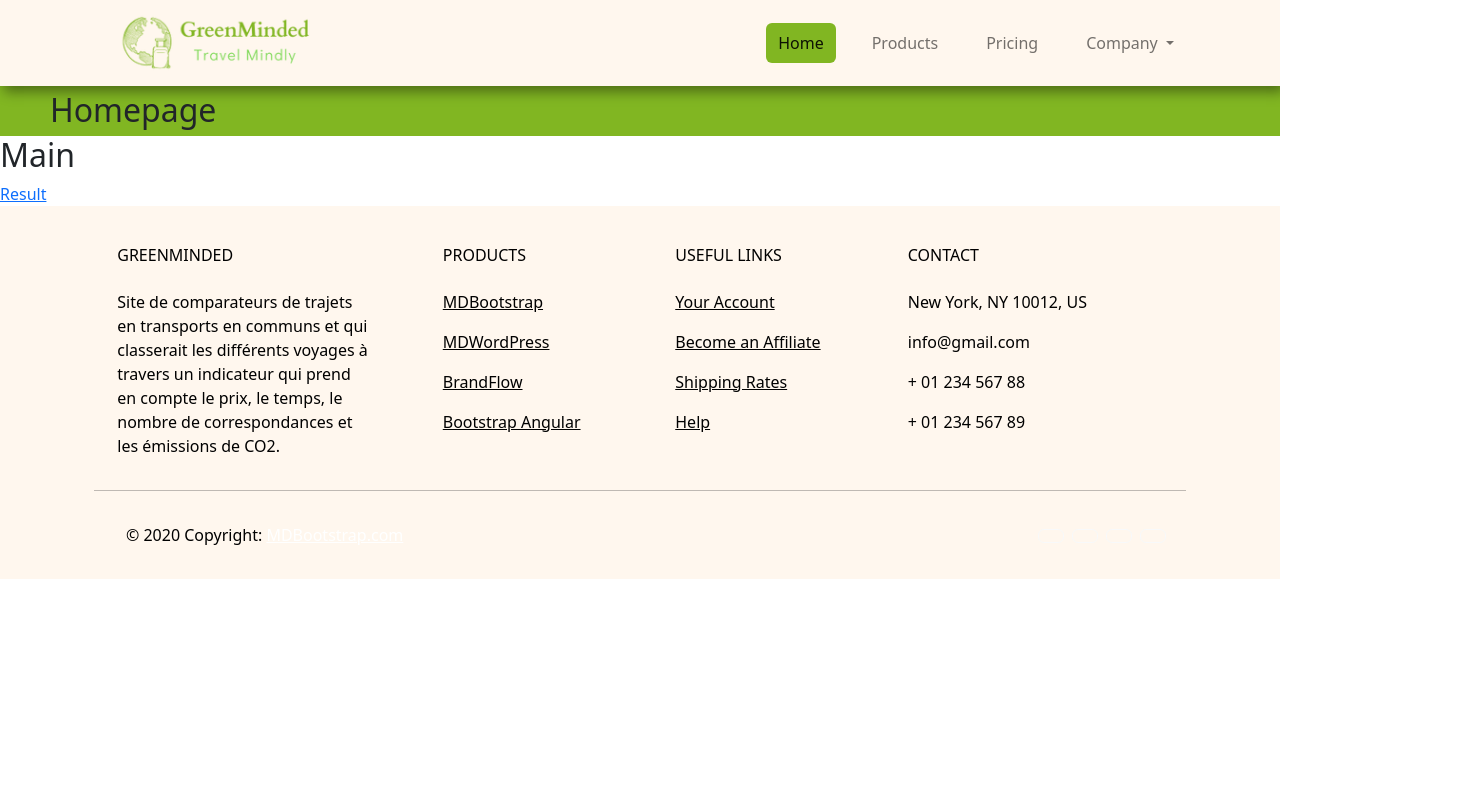
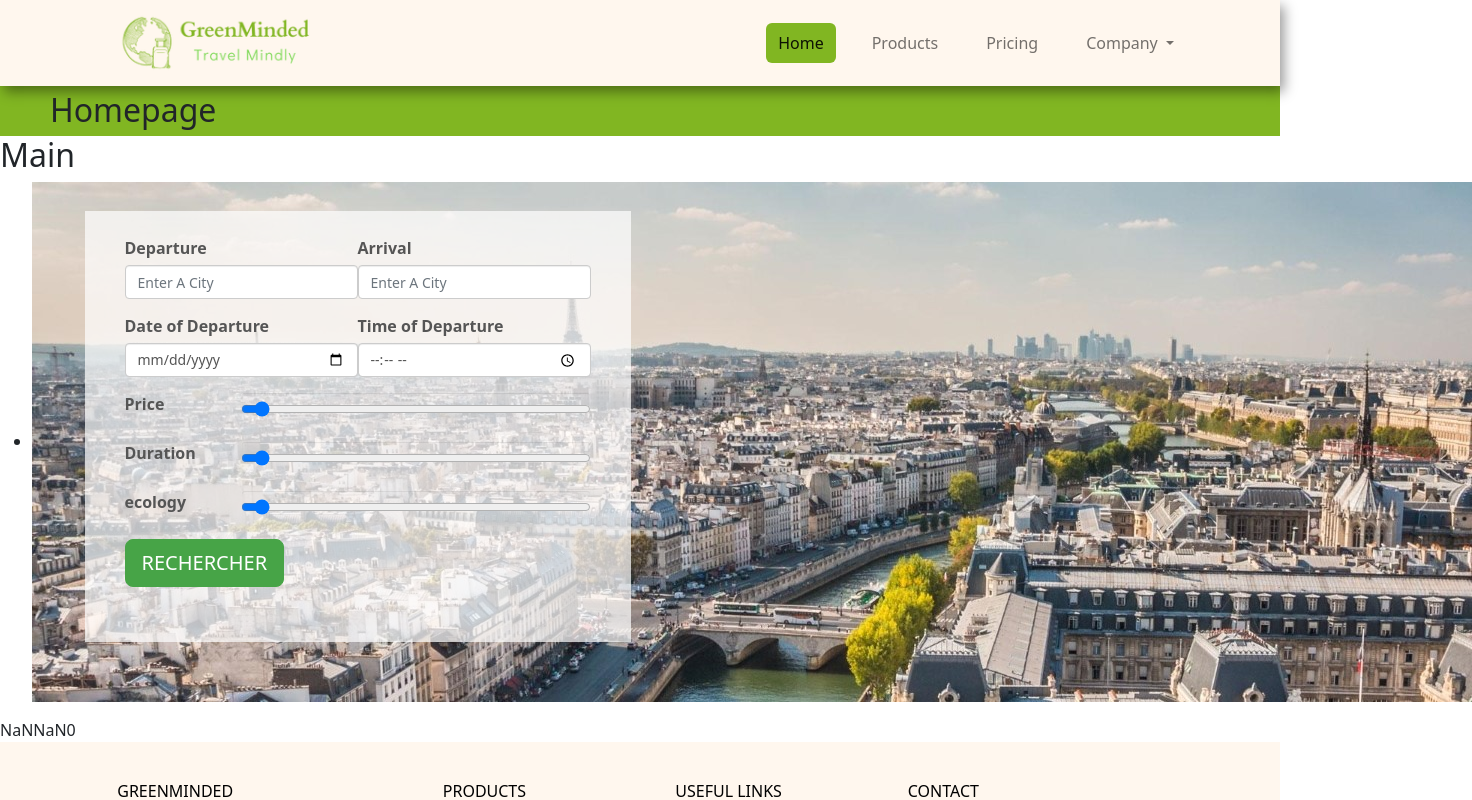
Before and after one commit to cchazalet/cchazalet.github.io, a Vue app in the folder greenminded/: page /#/ in a window 1280 px wide. Shown: the top 800 px of the page, 1472 px wide, since content can reach past the window. Built offline with nearby package versions, Linux system fonts and the light colour scheme.

Commit message:
mainpage search finished

```diff
--- a/greenminded/src/components/Footer.vue
+++ b/greenminded/src/components/Footer.vue
@@ -142,4 +142,3 @@ export default {
   name: "MyFooter",
 };
 </script>
-esult
--- a/greenminded/src/components/Main.vue
+++ b/greenminded/src/components/Main.vue
@@ -4,31 +4,29 @@
         Homepage
       </LocationElement>
       <h2>Main</h2>
+      <SearchElement></SearchElement>
       <div>
-        <router-view></router-view>
-        <router-link to='/result'>Result</router-link>
+        <!-- <router-view></router-view>
+        <router-link to="{path:'/result', push:{key:'value'}}">Result</router-link> -->
+        <!-- <button @click="searchIte()">CHERCHER</button> -->
       </div>
     </div>
   </template>
 
   <script>
   import LocationElement from './Location.vue'
-  import API from "../plugins/axiosInstance"
+  import SearchElement from './main_components/Search.vue'
+  //import API from "../plugins/axiosInstance"
 
   export default {
     name: 'MainPage',
     components: {
       LocationElement,
+      SearchElement,
+
     },
     methods:{
-      getData: function(){
-        API({
-          url:'/test',
-          method:'post'
-        }).then((res)=>{
-          return res
-        })
-      }
+
     }
   }
   </script>
--- a/greenminded/src/components/Result.vue
+++ b/greenminded/src/components/Result.vue
@@ -6,6 +6,7 @@
       <SearchCriteriaElement></SearchCriteriaElement>
       <ResultListElement>
       </ResultListElement>
+      {{searchCriteria}}
     </div>
   </template>
 
@@ -13,13 +14,42 @@
   import LocationElement from './Location.vue';
   import SearchCriteriaElement from './result_components/SearchCriteria.vue'
   import ResultListElement from './result_components/ResultList.vue';
+  import API from '../plugins/axiosInstance'
 
   export default {
     name: 'ResultPage',
+    data(){
+      return {
+        searchCriteria: this.$route.query,
+
+      }
+    },
     components: {
       LocationElement,
       SearchCriteriaElement,
       ResultListElement
+    },
+    mounted(){
+      API({
+        url:'/journey/getJourneyInfo',
+        method:'post',
+        data: {
+          'date': this.searchCriteria.date,
+          'destination': this.searchCriteria.destination,
+          'hour': this.searchCriteria.hour,
+          'source': this.searchCriteria.source,
+        }
+      }).then((res)=>{
+        if (res.ok){
+          this.data = res.data
+        }else{
+          console.log('ERROR!')
+        }
+        return res
+      })
+    },
+    methods:{
+
     }
   }
   </script>
--- /dev/null
+++ b/greenminded/src/components/main_components/Search.vue
@@ -0,0 +1,243 @@
+<template>
+    <div id="featured">
+        <!-- Departure: <input name="departure">
+        Destination: <input name="destination">
+        Date: <input type="date" name="date">
+        Time: <input type="time" name="time">
+        <button>CHERCHER</button> -->
+        <div id="main-slider" class="flexslider">
+            <div class="flex-caption">
+                <div class="container">
+                    <div class="row">
+                        <div class="col-md-6 col-sm-12">
+                            <!--Search Component-->
+                            <div class="quick-search">
+                                <div class = "row">
+                                    <form role="form">
+                                        <div class="col-md-6 col-sm-6 col-xs-6">
+                                            <div class="form-group">
+                                                <label for="status">Departure</label>
+                                                <input type="text" placeholder="Enter A City" v-model="departure" class="form-control">
+                                            </div>
+                                        </div>
+                                        <div class="col-md-6 col-sm-6 col-xs-6">
+                                            <div class="form-group">
+                                                <label for="status">Arrival</label>
+                                                <input type="text" placeholder="Enter A City" v-model="arrival" class="form-control">
+                                            </div>
+                                        </div>
+                                        <div class="col-md-6 col-sm-6 col-xs-6">
+                                            <div class="form-group">
+                                                <label for="status">Date of Departure</label>
+                                                <input type="date" v-model="date" class="form-control">
+                                            </div>
+                                        </div>
+                                        <div class="col-md-6 col-sm-6 col-xs-6">
+                                            <div class="form-group">
+                                                <label for="status">Time of Departure</label>
+                                                <input type="time" v-model="time" class="form-control">
+                                            </div>
+                                        </div>
+
+                                        <div class="col-md-3 col-sm-3 col-xs-3">
+                                            <div class="form-group">
+                                                <label for="status">Price</label>
+                                            </div>
+                                        </div>
+                                        <div class="col-md-9 col-sm-9 col-xs-9">
+                                            <div class="form-group">
+                                                <input type="range" min="0" max="10" v-model="price" class="form-control">
+                                            </div>
+                                        </div>
+
+                                        <div class="col-md-3 col-sm-3 col-xs-3">
+                                            <div class="form-group">
+                                                <label for="status">Duration</label>
+                                            </div>
+                                        </div>
+                                        <div class="col-md-9 col-sm-9 col-xs-9">
+                                            <div class="form-group">
+                                                <input type="range" min="0" max="10" v-model="duration" class="form-control">
+                                            </div>
+                                        </div>
+
+                                        <div class="col-md-3 col-sm-3 col-xs-3">
+                                            <div class="form-group">
+                                                <label for="status">ecology</label>
+                                            </div>
+                                        </div>
+                                        <div class="col-md-9 col-sm-9 col-xs-9">
+                                            <div class="form-group">
+                                                <input type="range" min="0" max="10" v-model="ecology" class="form-control">
+                                            </div>
+                                        </div>
+
+                                        <div class="col-md-12 col-cm-12">
+                                            <input name="submit" value="RECHERCHER" class="btn btn-success
+                                                            btn-lg btn-block" type="submit" @click="searchIte()">
+                                        </div>
+                                    </form>
+                                </div>
+                            </div>
+                        </div>
+                    </div>
+                </div>
+
+            </div>
+            <ul class="slides">
+                <li>
+                    <img src="../../../img/slides/1.jpg" alt=""/>
+                </li>
+                <!-- <li>
+                    <img src="../../../img/slides/2.jpg" alt=""/>
+                </li>
+                <li>
+                    <img src="../../../img/slides/3.jpg" alt=""/>
+                </li> -->
+            </ul>
+
+        </div>
+    </div>
+    <div>
+        {{departure}}{{time}}{{date}}{{price}}
+    </div>
+</template>
+
+<script>
+    export default{
+        name: 'SearchElement',
+        data(){
+            return{
+                departure: '',
+                arrival: '',
+                date: NaN,
+                time: NaN,
+                price: 0,
+                duration: 0,
+                ecology: 0,
+            }
+        },
+        methods:{
+            searchIte(){
+                this.$router.push({
+                    name: 'result',
+                    query: {
+                        'source': this.departure,
+                        'destination': this.arrival,
+                        'hour': this.time,
+                        'date': this.date,
+                        'price': this.price,
+                        'duration': this.duration,
+                        'ecology': this.ecology,
+                    }
+                })
+            },
+        }
+    }
+
+</script>
+
+<style scoped>
+    #featured{
+        width: 100%;
+        background:#000;
+        position:relative;
+        margin:0;
+        padding:0;
+    }
+
+    .flexslider {
+        padding:0;
+        background: #fff;
+        position: relative;
+        zoom: 1;
+    }
+    .flex-caption {zoom: 1;
+    bottom: 35px; background-color: transparent; color: #fff; margin: 0; padding: 25px 25px 25px 30px; position: absolute; left: 0; right: 0;}
+    .flex-caption h3 {color: #fff; letter-spacing: 1px; margin-bottom: 8px; text-transform: uppercase;}
+    .flex-caption p {margin: 0 0 15px;}
+
+    .row .row,.row-fluid .row-fluid{
+        margin-bottom:30px;
+    }
+
+    .row.nomargin,.row-fluid.nomargin {
+        margin-bottom:0;
+    }
+    .quick-search {
+        padding: 25px 40px;
+        background: rgba(255,255,255,.7);
+    }
+
+    .form-group {
+        margin-bottom: 15px;
+    }
+
+    .form-control {
+        display: block;
+        width: 100%;
+        height: 34px;
+        padding: 6px 12px;
+        font-size: 14px;
+        line-height: 1.42857143;
+        color: #555;
+        background-color: #fff;
+        background-image: none;
+        border: 1px solid #ccc;
+        border-radius: 4px;
+        -webkit-box-shadow: inset 0 1px 1px rgba(0, 0, 0, .075);
+        box-shadow: inset 0 1px 1px rgba(0, 0, 0, .075);
+        -webkit-transition: border-color ease-in-out .15s, -webkit-box-shadow ease-in-out .15s;
+        -o-transition: border-color ease-in-out .15s, box-shadow ease-in-out .15s;
+        transition: border-color ease-in-out .15s, box-shadow ease-in-out .15s;
+    }
+
+    .btn{text-align: center;
+        background: #47A447;
+        color: #fff;
+        border-color: #47A447;
+    }
+
+    .col-xs-3 .col-sm-3 .col-md-3 .col-xs-6 .col-sm-6 .col-md-6 .col-xs-9 .col-sm-9 .col-md-9 .col-sm-12 .col-md-12{
+        position: relative;
+        min-height: 1px;
+        padding-left: 15px;
+        padding-right: 15px;
+    }
+
+    .col-xs-3 {
+        width: 25%;
+        float: left;
+    }
+    .col-xs-6 {
+        width: 50%;
+        float: left;
+    }
+
+    .col-xs-9 {
+        width: 75%;
+        float: left;
+    }
+
+    label {
+        display: inline-block;
+        max-width: 100%;
+        margin-bottom: 5px;
+        font-weight: bold;
+        color: #555;
+    }
+
+    input[type=range] {
+        display: block;
+        width: 100%;
+    }
+
+    input[type="range" i] {
+        appearance: auto;
+        cursor: default;
+    }
+
+
+
+
+</style>
--- a/greenminded/src/plugins/axiosInstance.js
+++ b/greenminded/src/plugins/axiosInstance.js
@@ -1,7 +1,7 @@
 import axios from "axios";
 
 const API = axios.create({
-    baseURL: 'http://localhost:8080', //url backend
+    baseURL: 'http://http://120.26.198.0', //url backend
     timeout: 2000
 })
 
--- a/greenminded/src/router/index.js
+++ b/greenminded/src/router/index.js
@@ -9,7 +9,8 @@ const routes = [
 
     },
     {
-        path: '/result',
+        name: 'result',
+        path: '/result/:query?',
         component: Result,
     },
 ]
```
Also changed, not shown: greenminded/src/plugins/eventBus.js (added).
